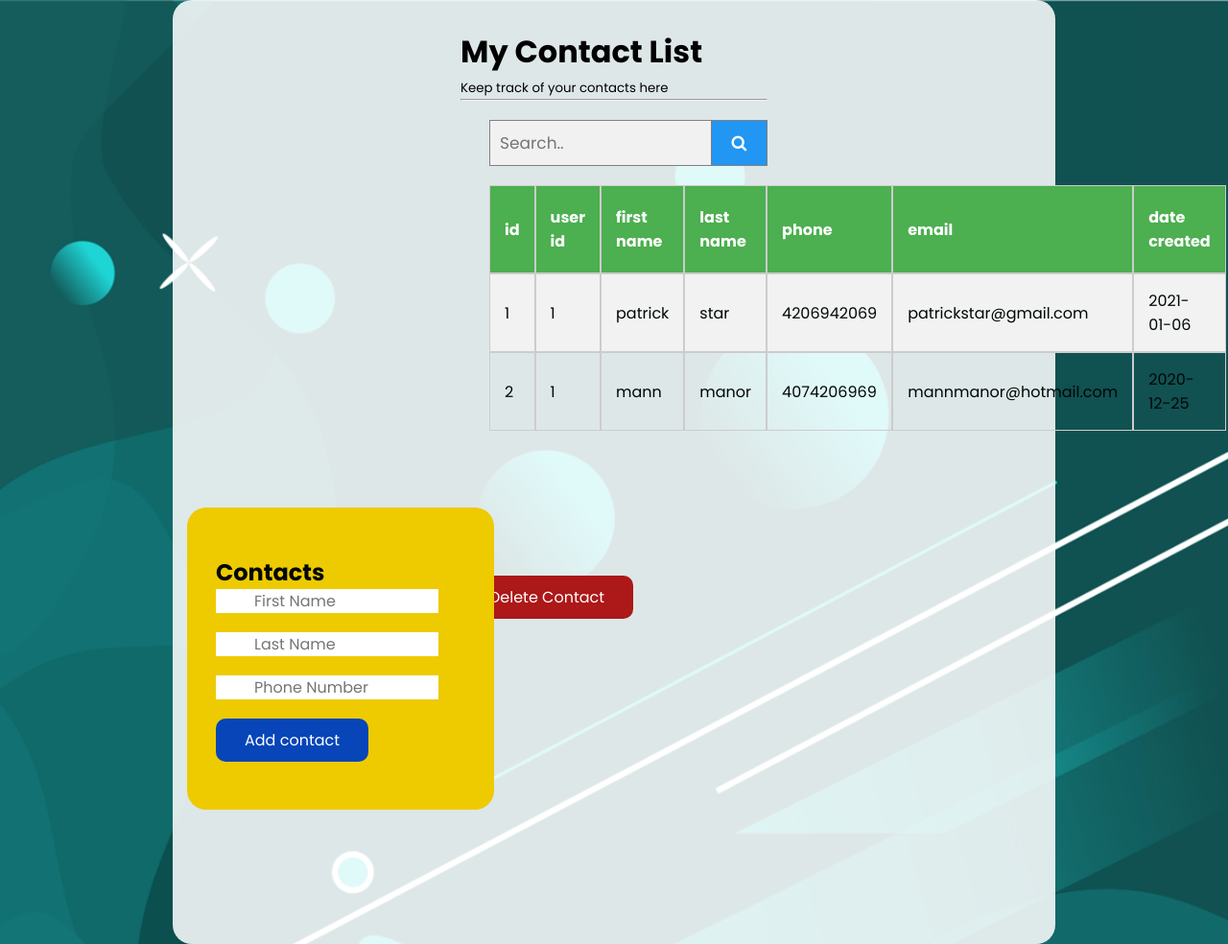
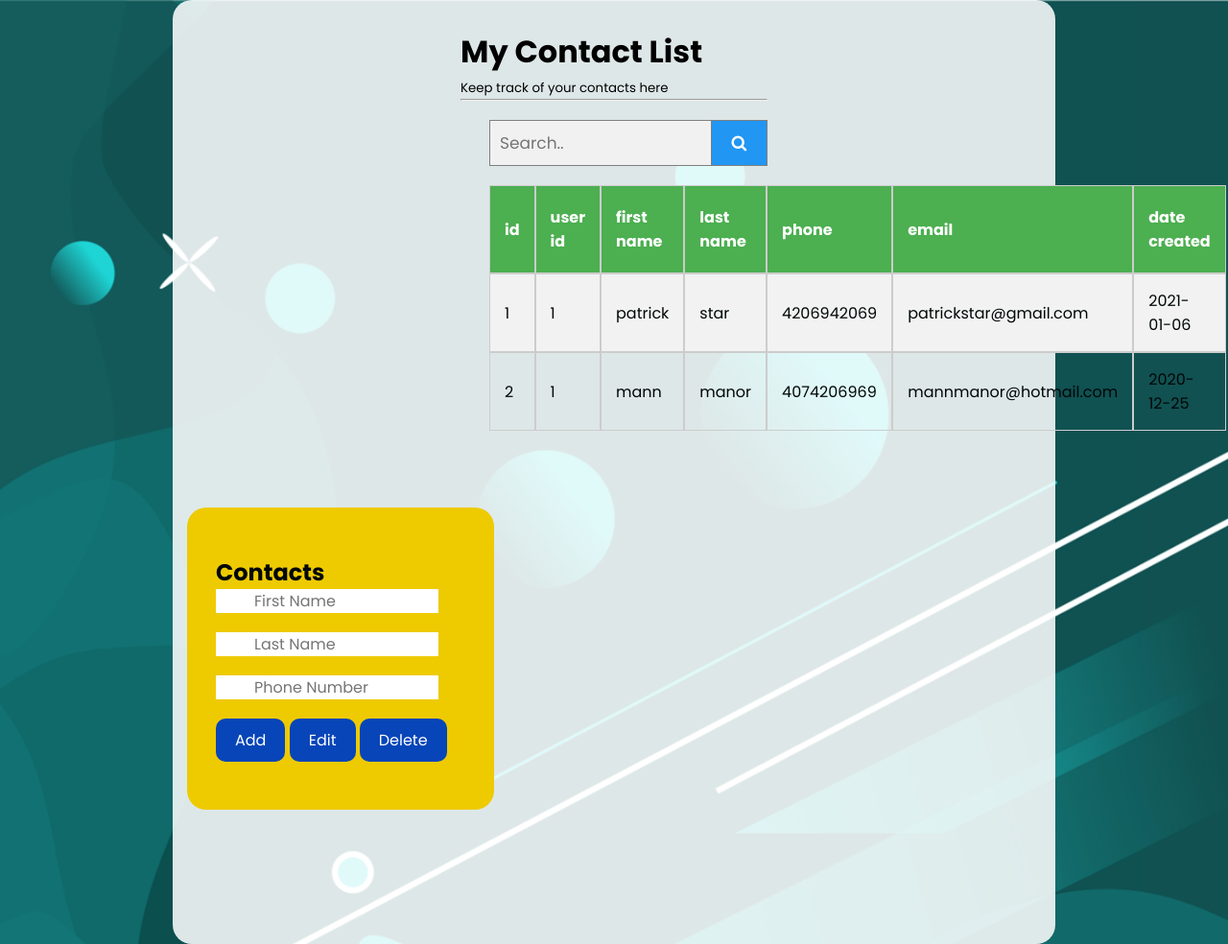
Before and after one commit to COP-4331C-Group-11/Contax.ml, a PHP site: page /contactPage.html in a window 1280 px wide. Shown: the whole page at 96% size. Run offline with PHP 8.4, Linux system fonts and the light colour scheme; data comes from the database, SQL or seed files in the repository; data that the repository does not hold is empty.

Commit message:
Structural Changes
Moved positioning of the buttons on the contact page.

```diff
--- a/src/contactPage.html
+++ b/src/contactPage.html
@@ -33,10 +33,7 @@
           <!-- This gets auto-filled -->
         </div>
       </form>
-      <div class = "mod-button">
-        <button class="btn-2"> Delete Contact</button>
-        <button class="btn-3"> Edit Contact</button>
-      </div>
+
 
        <!--Let's input our forms here , one for adding contacts one for editing contacts-->
        <section class="section-1">
@@ -51,7 +48,9 @@
             <input id="phoneNumber" type="text" placeholder="Phone Number">
             <div class="button-container">
               <div id="add-results"></div>
-              <button id="add-contact" class="btn-1"> Add contact</button>
+              <button id="add-contact" class="btn-1"> Add </button>
+              <button id="edit-contact" class="btn-1"> Edit</button>
+              <button id="delete-contact" class="btn-1"> Delete</button>
             </div>
           </form>
 
--- a/src/css/contactPage.css
+++ b/src/css/contactPage.css
@@ -65,7 +65,7 @@ input[type="text"]
   background-color: #0745b8;
   border: none;
   color: rgb(255, 255, 255);
-  padding: 10px 30px;
+  padding: 10px 20px;
   border-radius: 10px;
   text-align: center;
   text-decoration: none;
--- a/src/js/login.js
+++ b/src/js/login.js
@@ -53,6 +53,7 @@ function doReg()
 
   function doLogin()
   {
+    userId = 0;
     //Acess the text fields
     let tempUser = document.getElementById('logUsername').value;
     let tempPass = document.getElementById('logPass').value;
```
